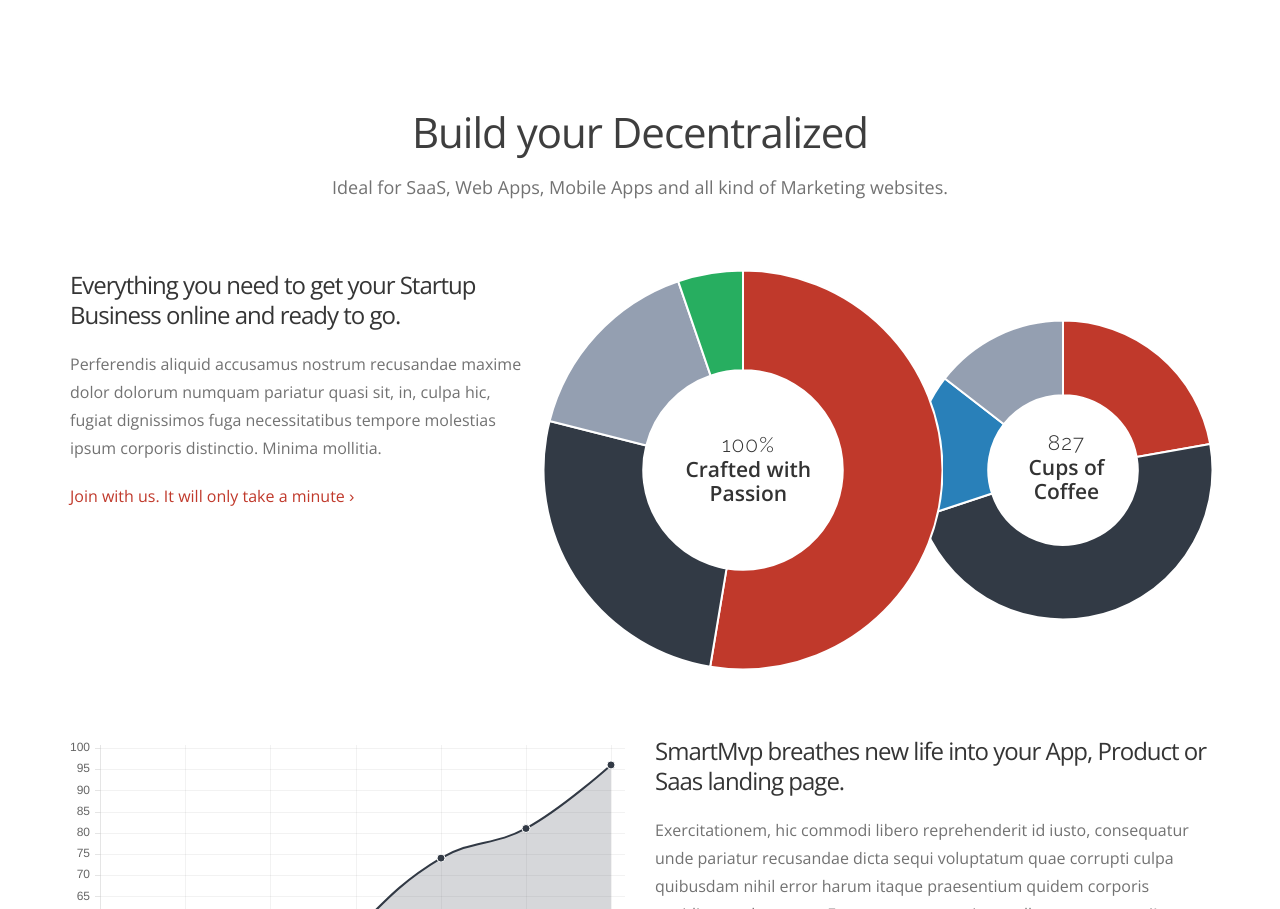
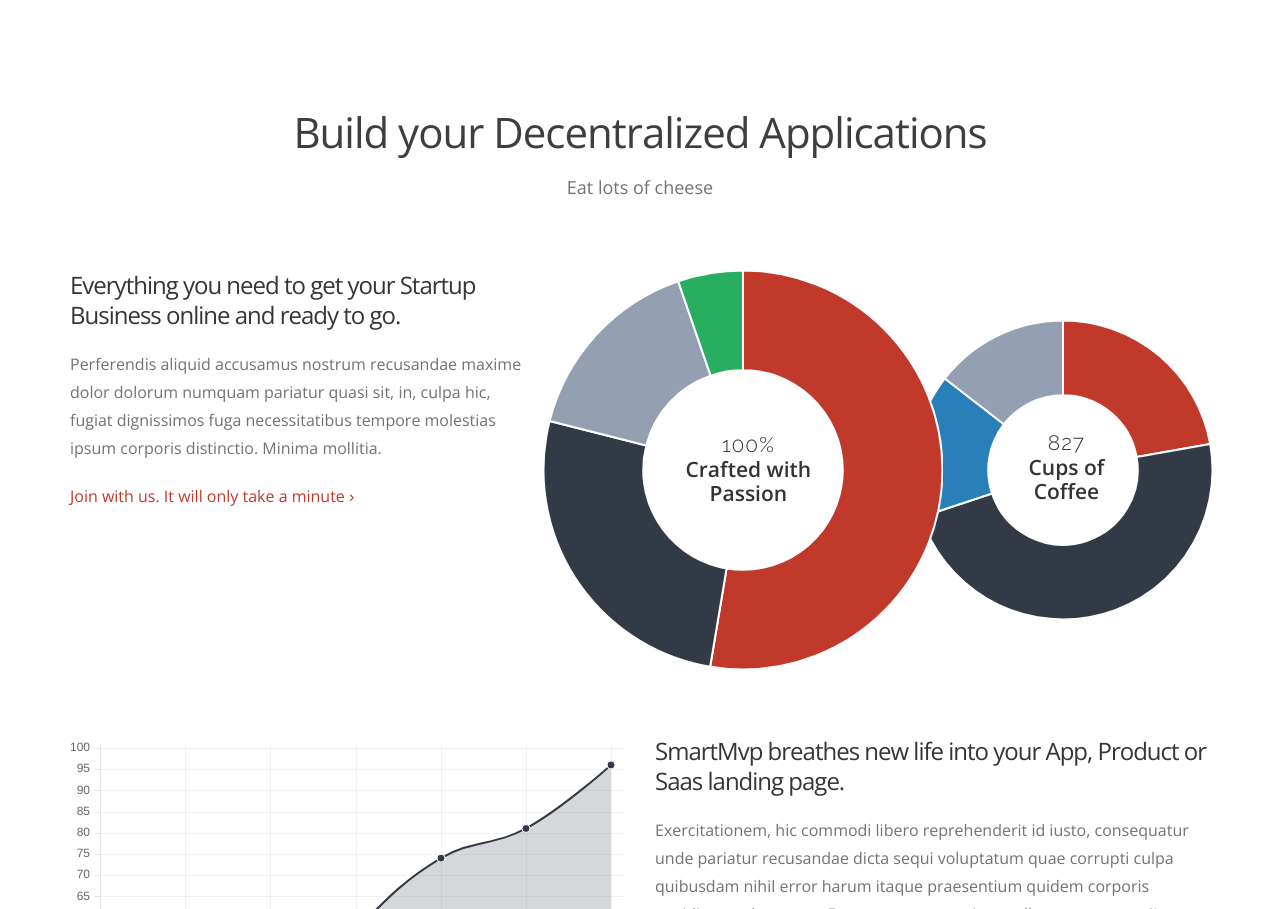
Before and after one commit to etherparty/etherparty.io, a plain HTML site: page index-videobg.html in a window 1280 px wide. Shown: the part 1873-2782 px from the top of the page. Drawn offline with nearby package versions, Linux system fonts and the light colour scheme; no server answers.

```diff
--- a/index-videobg.html
+++ b/index-videobg.html
@@ -307,8 +307,8 @@
             <div class="wrapper-lg">
                 <div class="row">
                     <div class="col-md-12">
-                        <h2>Build your Decentralized </h2>
-                        <p class="large">Ideal for SaaS, Web Apps, Mobile Apps and all kind of Marketing websites.</p>
+                        <h2>Build your Decentralized Applications</h2>
+                        <p class="large">Eat lots of cheese</p>
                     </div>
                 </div>
 
```
